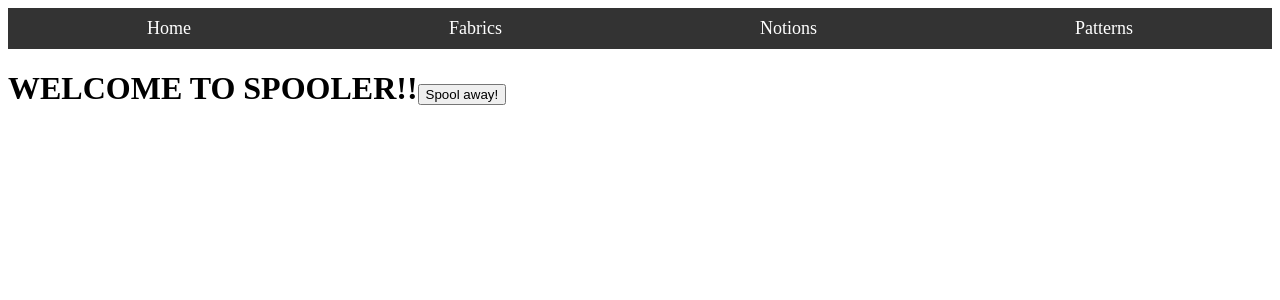
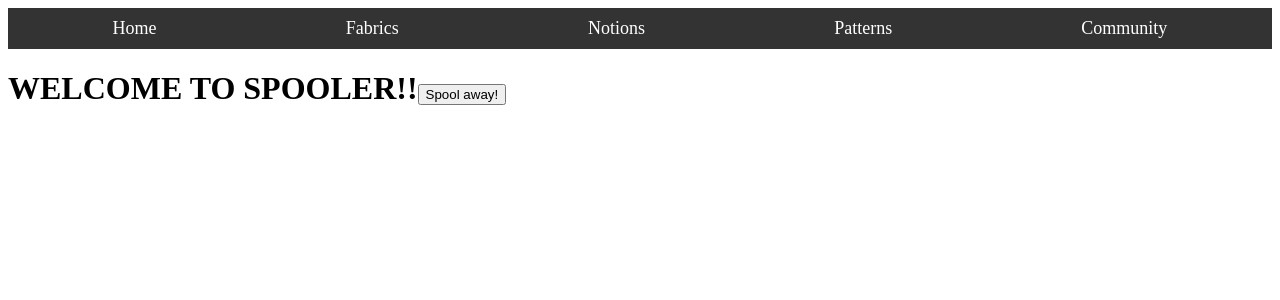
Before and after one commit to op-spark-git-good/Spooler, a React (Create React App) app in the folder client/: page / in a window 1280 px wide. Shown: the top 300 px of the page. Built offline with nearby package versions, Linux system fonts and the light colour scheme; the HTML template or start-up script is replaced by a standard one.

Commit message:
ADD: Posts to NavBar (Community)

```diff
--- a/client/src/NavBar.jsx
+++ b/client/src/NavBar.jsx
@@ -16,6 +16,9 @@ const Navbar = () => {
         </li>
         <li style={styles.li}>
           <Link to="/patterns" style={styles.link}>Patterns</Link>
+        </li>
+        <li style={styles.li}>
+          <Link to="/posts" style={styles.link}>Community</Link>
         </li>
       </ul>
     </nav>
--- a/client/src/Posts/Posts.jsx
+++ b/client/src/Posts/Posts.jsx
@@ -114,7 +114,7 @@ const Posts = () => {
             // view
             <>
               <h3>{post.title}</h3>
-              <p><strong>By:</strong> {post.author}</p>
+              <p>{post.author}</p>
               <p>{post.content}</p>
               <button onClick={() => handleEdit(post)} style={styles.editButton}>Edit</button>
               <button onClick={() => handleDelete(post._id)} style={styles.deleteButton}>Delete</button>
```
